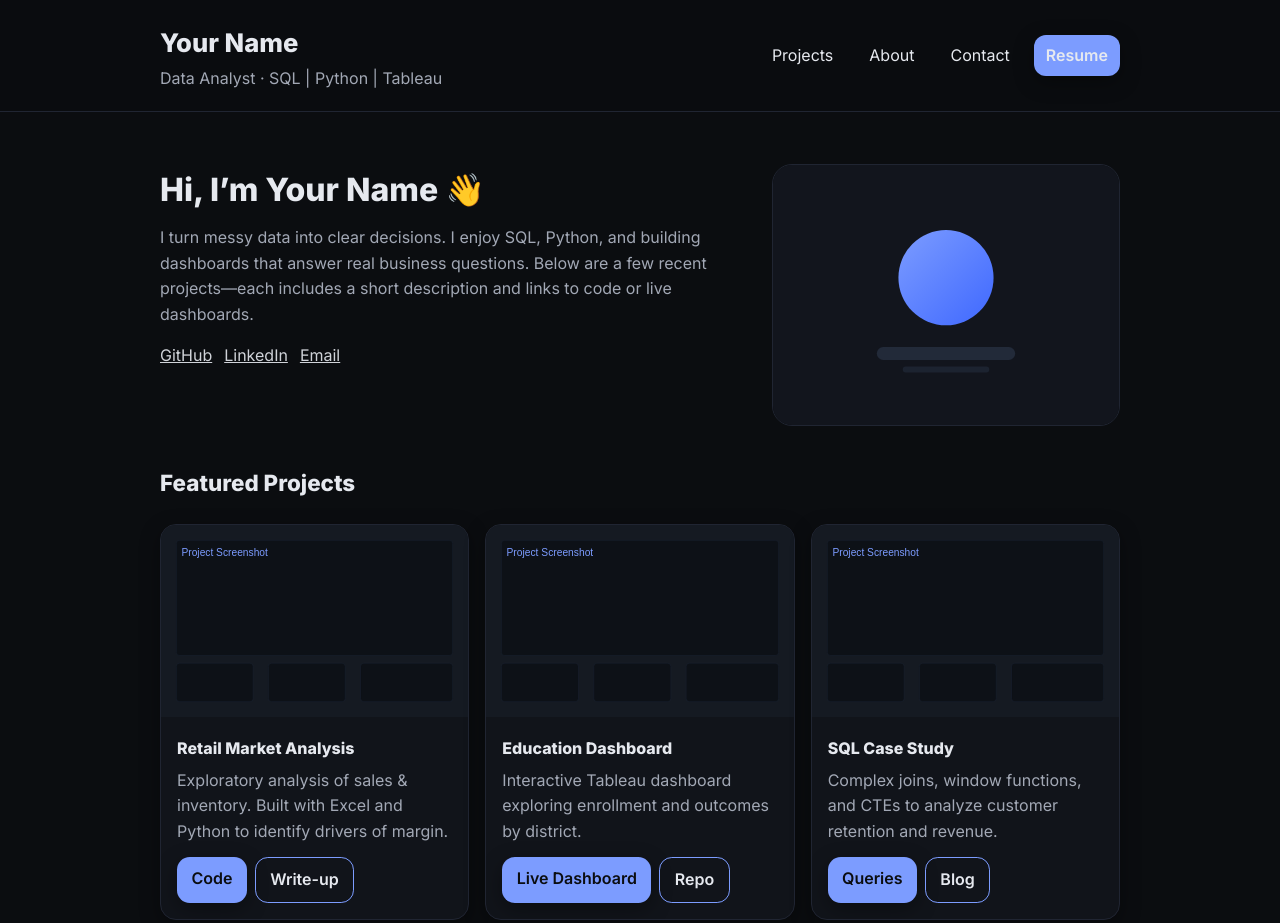
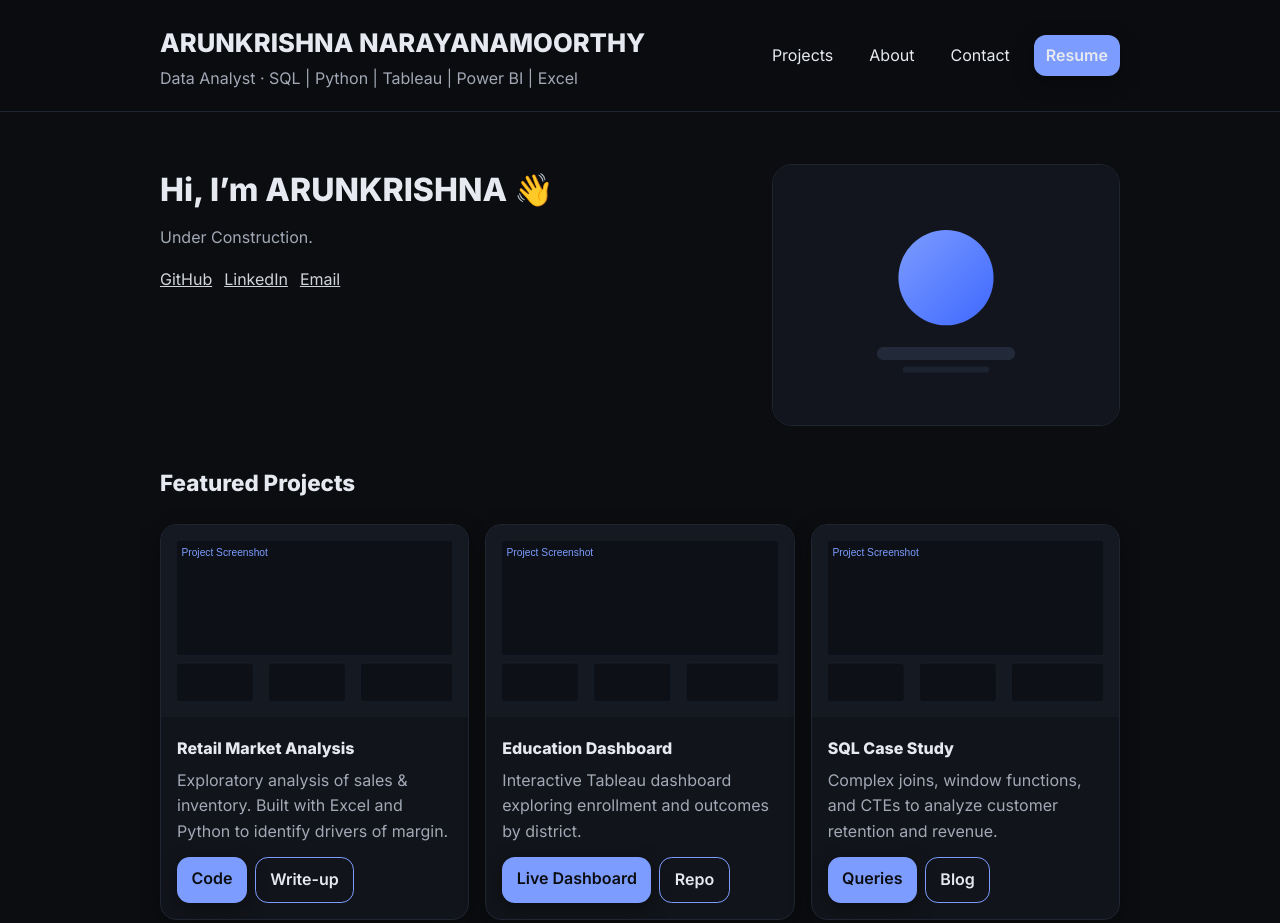
Before and after one commit to narunkrsh17/narunkrsh17.github.io, a plain HTML site: page index.html in a window 1280 px wide. Shown: the top 923 px of the page. Drawn offline with Linux system fonts and the light colour scheme.

Commit message:
Update index.html

```diff
--- a/index.html
+++ b/index.html
@@ -14,8 +14,8 @@
   <header class="site-header">
     <div class="container header-inner">
       <div class="id">
-        <h1>Your Name</h1>
-        <p class="tagline">Data Analyst · SQL | Python | Tableau</p>
+        <h1>ARUNKRISHNA NARAYANAMOORTHY</h1>
+        <p class="tagline">Data Analyst · SQL | Python | Tableau | Power BI | Excel</p>
       </div>
       <nav class="nav">
         <a href="#projects">Projects</a>
@@ -29,8 +29,8 @@
   <main class="container">
     <section class="hero">
       <div class="hero-text">
-        <h2>Hi, I’m Your Name 👋</h2>
-        <p>I turn messy data into clear decisions. I enjoy SQL, Python, and building dashboards that answer real business questions. Below are a few recent projects—each includes a short description and links to code or live dashboards.</p>
+        <h2>Hi, I’m ARUNKRISHNA 👋</h2>
+        <p>Under Construction.</p>
         <div class="social">
           <a href="https://github.com/yourusername" target="_blank" rel="noopener">GitHub</a>
           <a href="https://www.linkedin.com/in/yourhandle" target="_blank" rel="noopener">LinkedIn</a>
```
